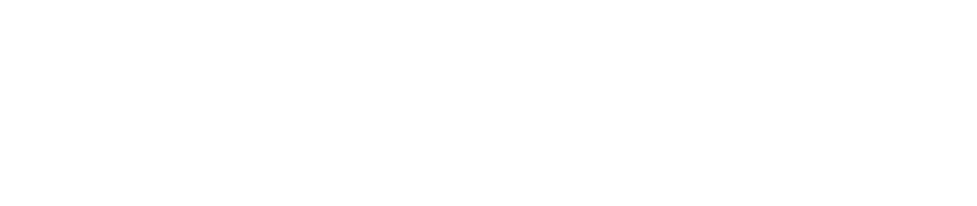
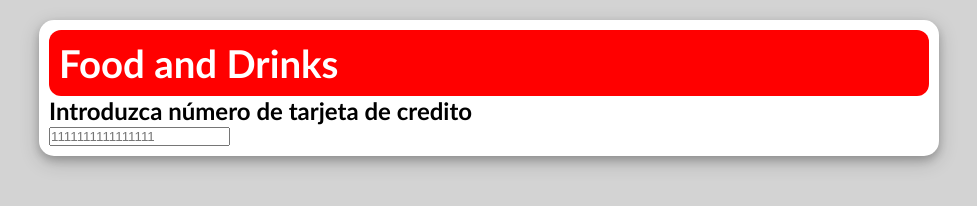
Before and after one commit to AsterixKo/ejercicio-maquina-expendedora-typescript, a plain HTML site: page index.html in a window 1280 px wide. Shown: the whole page, without its empty margins (151-1128 px from the left). Drawn offline with nearby package versions, Linux system fonts and the light colour scheme.

Commit message:
Empezar con html

```diff
--- /dev/null
+++ b/css/style.css
@@ -0,0 +1,46 @@
+* {
+    padding: 0;
+    margin: 0;
+    box-sizing: border-box;
+}
+
+body {
+    background-color: lightgray;
+}
+
+.main-content {
+    display: flex;
+    justify-content: center;
+    margin-top: 10px;
+}
+
+.main-content-internal {
+    background-color: white;
+    max-width: 900px;
+    width: 100%;
+    padding: 10px;
+    margin-top: 10px;
+    border-radius: 15px;
+    box-shadow: 0 4px 8px 0 rgba(0, 0, 0, 0.2), 0 6px 20px 0 rgba(0, 0, 0, 0.19);
+    font-family: "Trebuchet MS", Arial, Helvetica, sans-serif;
+}
+
+.machine-header {
+    background-color: red;
+    color: white;
+    padding: 10px;
+    font-size: larger;
+    font-family: "Trebuchet MS", Arial, Helvetica, sans-serif;
+    border-radius: 12px;
+}
+
+
+#loading {
+    background: url('../image/loading.gif') no-repeat center center;
+    position: absolute;
+    top: 0;
+    left: 0;
+    height: 100%;
+    width: 100%;
+    z-index: 9999999;
+}
--- a/index.html
+++ b/index.html
@@ -4,9 +4,24 @@
     <meta charset="UTF-8">
     <meta name="viewport" content="width=device-width, initial-scale=1.0">
     <title>Document</title>
+    <link rel="stylesheet" href="css/style.css">
 </head>
 <body>
-
+    <div id="loading"></div>
+    <div class="main-content">
+        <div class="main-content-internal">
+            <div class="machine-header">
+                <h1>Food and Drinks</h1>
+            </div>
+            <div class="machine-inputs">
+                <div class="machine-input-credit-card-div">
+                    <h2>Introduzca número de tarjeta de credito</h2>
+                    <input id="input-credit-card-number" type="number" placeholder="1111111111111111">
+                </div>
+                <div class="machine-inputs-error"></div>
+            </div>
+        </div>
+    </div>
 
     <script src="https://ajax.googleapis.com/ajax/libs/jquery/3.5.1/jquery.min.js"></script>
     <script src="js/index.js"></script>
--- a/js/index.js
+++ b/js/index.js
@@ -116,3 +116,5 @@ const products = [
     [product7, product8, product9, product15],
     [product10, product11, product12, product16]
 ];
+$('#loading').show();
+$('#loading').hide();
```
Also changed, not shown: image/loading.gif (added), 1 other file.
